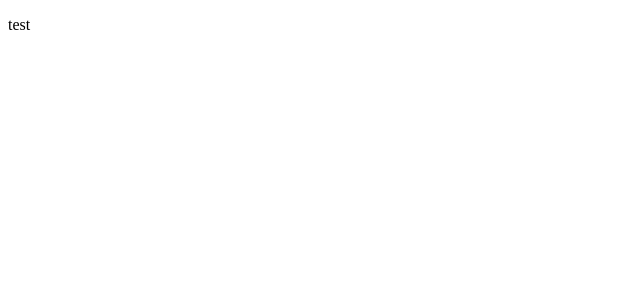
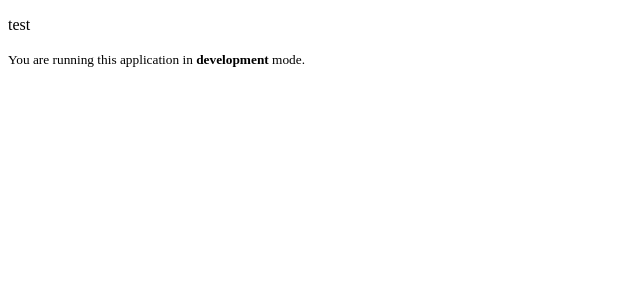
Before and after one commit to samspillers/smashtracker, a React app in the folder frontend/: page / in a window 1280 px wide. Shown: the top 300 px of the page, without its empty margins (0-640 px from the left). Built offline with nearby package versions, Linux system fonts and the light colour scheme.

Commit message:
init google login and more debugging

```diff
--- a/frontend/package.json
+++ b/frontend/package.json
@@ -11,6 +11,7 @@
   "author": "",
   "license": "ISC",
   "dependencies": {
+    "google-api-javascript-client": "^0.1.0",
     "react": "^19.1.0",
     "react-dom": "^19.1.0"
   },
--- a/frontend/src/Components/App.jsx
+++ b/frontend/src/Components/App.jsx
@@ -1,14 +1,30 @@
 import React from "react";
-// import Main from './Main';
-// import { GoogleOAuthProvider } from '@react-oauth/google';
-// import { GOOGLE_CLIENT_ID } from '../Util/globalConsts'
 
 export default class App extends React.Component {
+    componentDidMount() {
+        console.log(process.env.NODE_ENV);
+        console.log(process.env.GOOGLE_CLIENT_ID);
+
+        // const client = gapi.auth2.init({})
+
+        // const client = google.accounts.oauth2.initTokenClient({
+        //     client_id: 'clientId',
+        //     scope: 'openid',
+        //     callback: (response) => {
+        //         // Handle the response here
+        //         console.log(response);
+        //     },
+        //     error_callback: (error) => {
+        //         console.log(error);
+        //     }
+        // });
+        // client.requestAccessToken();
+    }
+
     render() {
-        console.log(process.env.GOOGLE_CLIENT_ID);
-        return <p>test</p>
-        // return <GoogleOAuthProvider clientId={GOOGLE_CLIENT_ID}>
-        //     <Main/>
-        // </GoogleOAuthProvider>
+        return <div>
+            <p>test</p>
+            <small>You are running this application in <b>{process.env.NODE_ENV}</b> mode.</small>
+        </div>
     }
 }
--- a/frontend/src/index.html
+++ b/frontend/src/index.html
@@ -10,4 +10,5 @@
     <noscript>You need to enable JavaScript to run this app.</noscript>
     <div id="root"></div>
   </body>
+  <script src="https://accounts.google.com/gsi/client" async></script>
 </html>
--- a/frontend/webpack.config.js
+++ b/frontend/webpack.config.js
@@ -1,5 +1,6 @@
 const path = require('path');
 const HtmlWebpackPlugin = require('html-webpack-plugin');
+// var webpack = require('webpack');
 
 module.exports = {
   // mode: 'development',
```
Also changed, not shown: 1 other file (tests, documents, lock files or other folders).
